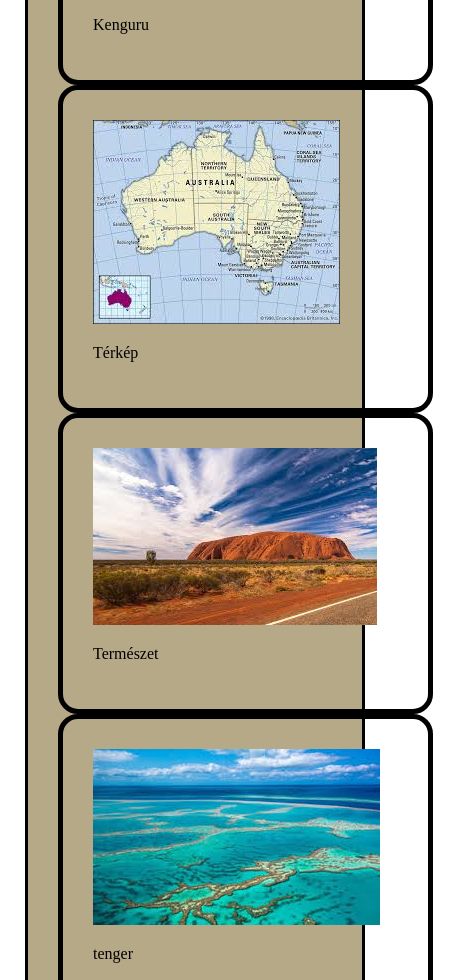
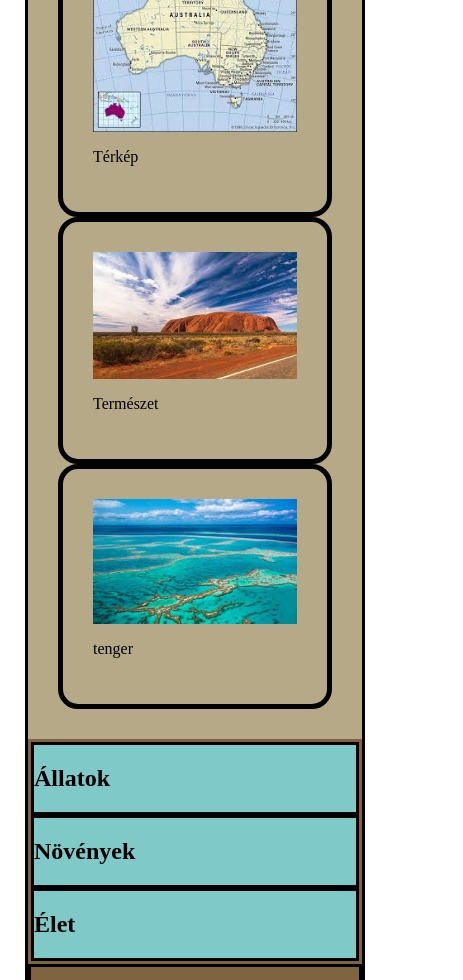
Before and after one commit to LastyCrophopper/ausztralia, a plain HTML site: page index.html in a window 390 px wide. Shown: the part 1020-2000 px from the top of the page, 463 px wide, since content can reach past the window. Drawn offline with Linux system fonts and the light colour scheme.

Commit message:
na vegre

```diff
--- a/index.html
+++ b/index.html
@@ -19,7 +19,6 @@
             <a href="aha.html">Természet</a>
             <a href="nem.html">Élővilág</a>
         </nav>
-
     </header>
     <article>
         <div class="kartyak">
@@ -52,13 +51,13 @@
     <aside>
     <div class="szovegek">
         <div class="szov">
-            <h3>Állatok</h3>
+            <h2>Állatok</h2>
         </div>
         <div class="szov">
-            <h3>Növények</h3>
+            <h2>Növények</h2>
         </div>
         <div class="szov">
-            <h3>Élet</h3>
+            <h2>Élet</h2>
         </div>
         </div>
     </aside>
--- a/style.css
+++ b/style.css
@@ -16,18 +16,6 @@ main{
                         "ar ar as"
                         "f f f";
     }
-
-@media screen and (max-width: 700px) {
-    main{
-        display: grid;
-        grid-template-columns: 1fr;
-        grid-template-areas: "h"
-                            "n"
-                            "ar"
-                            "as"
-                            "f";
-    }
-}
 
 header{
     grid-area: h;
@@ -72,13 +60,9 @@ article{
     border-color: black;
     border: 5px solid black
 }
-    @media screen and (max-width: 700px){
-    .kartyak{
-        grid-template-columns: 1fr;
-    }
-}
 
-.img{
+
+img{
     width: 100%;
     height: auto;
     display: block;
@@ -94,3 +78,18 @@ footer{
 nav{
     grid-area: n;
 }
+
+@media screen and (max-width: 700px) {
+    main{
+        display: grid;
+        grid-template-columns: 1fr;
+        grid-template-areas: "h"
+                            "n"
+                            "ar"
+                            "as"
+                            "f";
+    }
+    .kartyak{
+        grid-template-columns: 1fr;
+    }
+}
```
